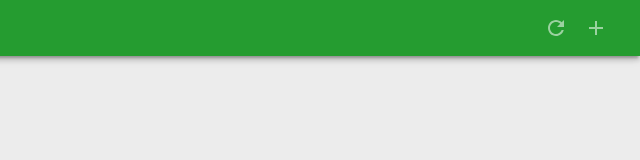
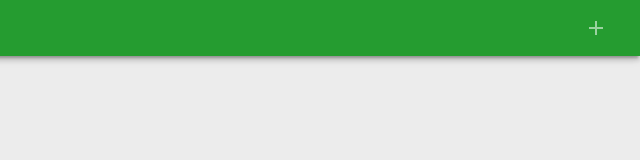
Before and after one commit to SHGoldfarb/dollop, a website: page public/index.html in a window 1280 px wide. Shown: the full height of the page, 640-1280 px from the left. Drawn offline with Linux system fonts and the light colour scheme.

Commit message:
no refresh button

```diff
--- a/public/index.html
+++ b/public/index.html
@@ -59,7 +59,7 @@
 
   <header class="header">
     <h1 class="header__title">Recordatorios</h1>
-    <button id="butRefresh" class="headerButton" aria-label="Refresh"></button>
+    <button id="butRefresh" class="headerButton" aria-label="Refresh" hidden></button>
     <button id="butAdd" class="headerButton" aria-label="Add"></button>
   </header>
 
```
Also changed, not shown: 1 other file.
